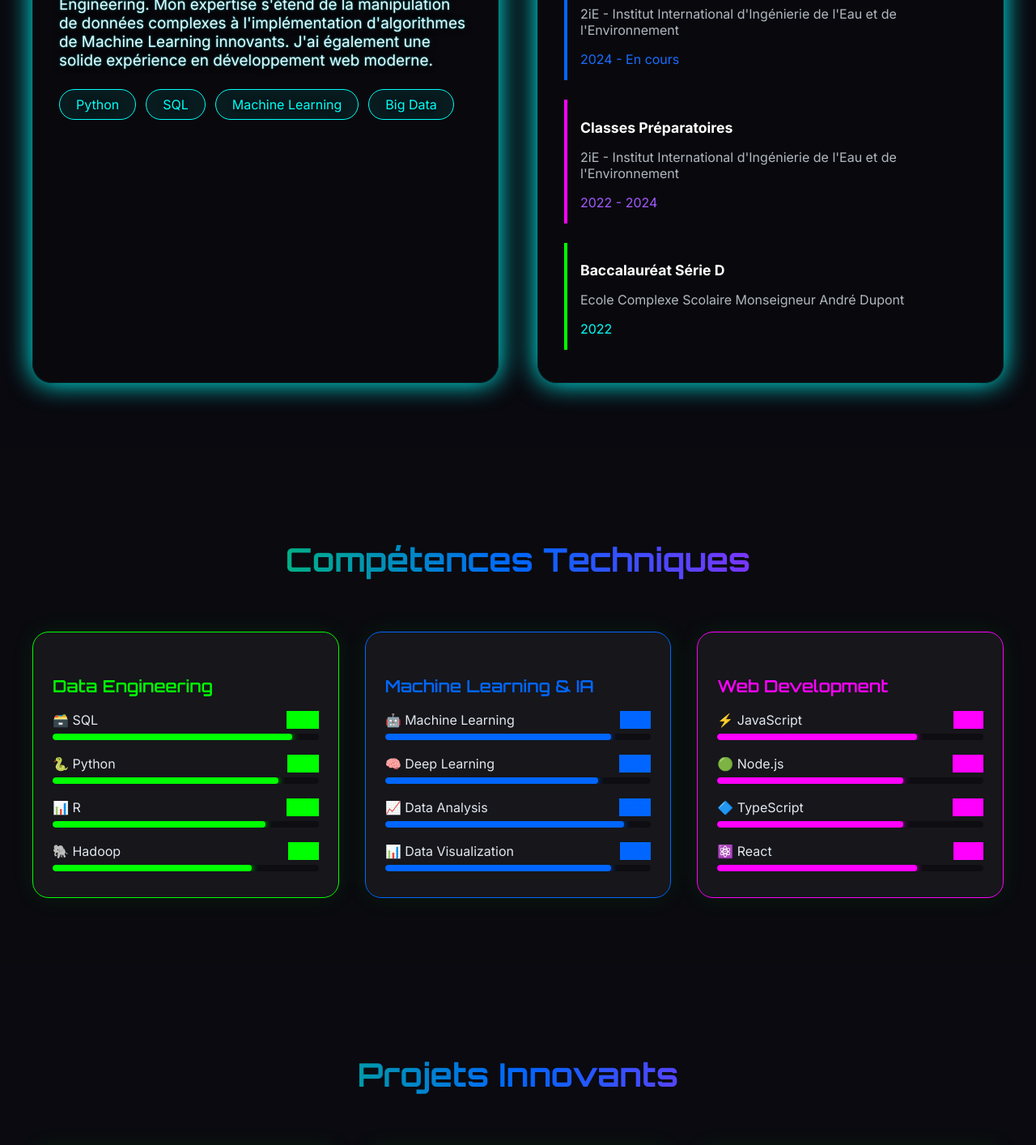
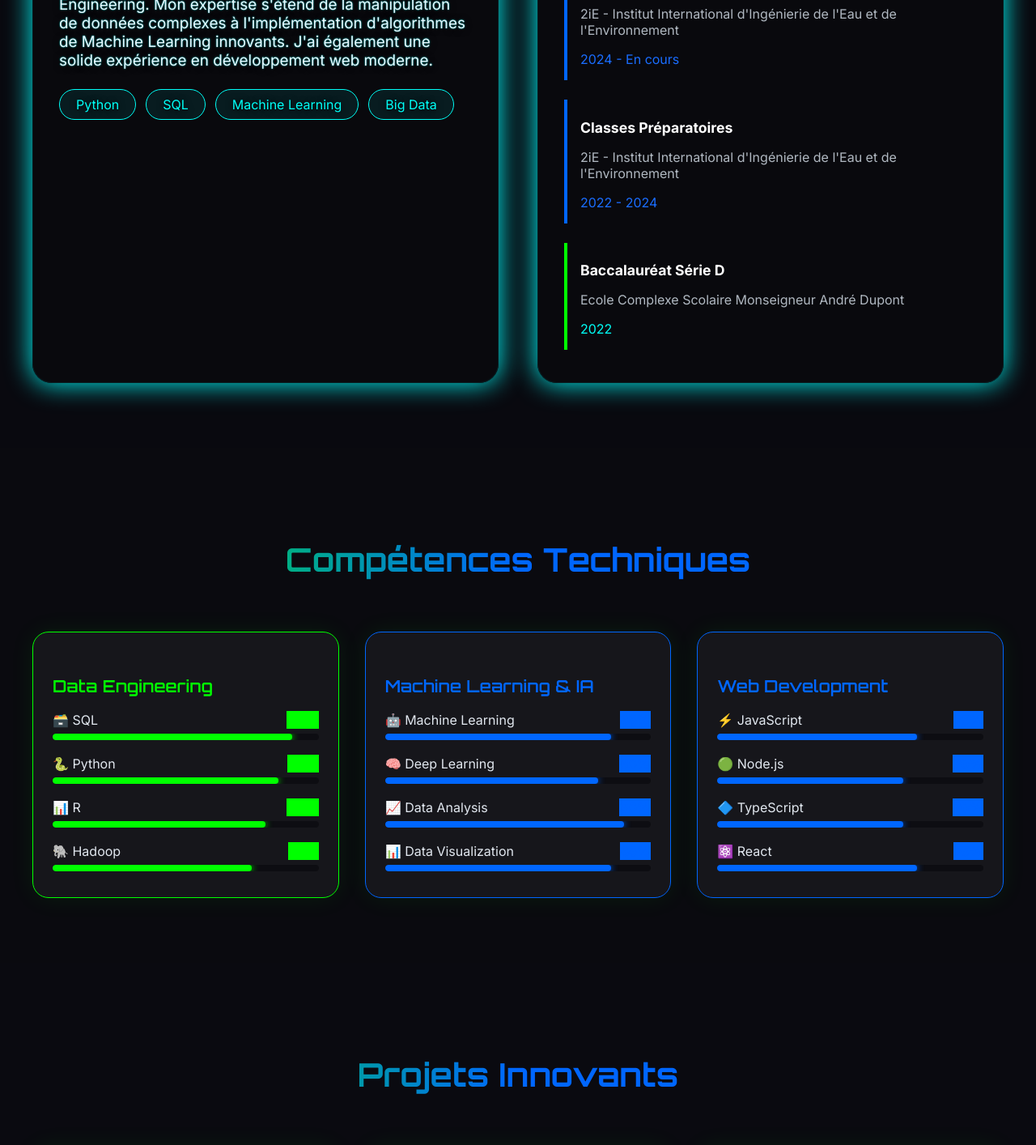
Before and after one commit to OUEDRAOGOFred/mon_portfolio, a React (Create React App) app: page / in a window 1280 px wide. Shown: the part 1200-2614 px from the top of the page at 81% size. Built offline with nearby package versions, Linux system fonts and the light colour scheme.

Commit message:
Suppression complète des couleurs violettes - tout en bleu

```diff
--- a/src/App.css
+++ b/src/App.css
@@ -338,10 +338,10 @@ body {
 /* Accent colors for titles */
 .about-green { color: #00fff7; }
 .about-blue { color: #1a6dff; }
-.about-purple { color: #a259ff; }
+.about-purple { color: #1a6dff; }
 .about-green-border { border-left: 4px solid #00ff00; padding-left: 16px; }
 .about-blue-border { border-left: 4px solid #0066ff; padding-left: 16px; }
-.about-purple-border { border-left: 4px solid #ff00ff; padding-left: 16px; }
+.about-purple-border { border-left: 4px solid #0066ff; padding-left: 16px; }
 .about-desc {
   color: #eaf6ff;
   margin-bottom: 24px;
@@ -392,7 +392,7 @@ body {
   font-weight: bold;
   text-align: center;
   margin-bottom: 64px;
-  background: linear-gradient(90deg, #00ff00, #0066ff, #ff00ff);
+  background: linear-gradient(90deg, #00ff00, #0066ff, #0066ff);
   -webkit-background-clip: text;
   -webkit-text-fill-color: transparent;
   background-clip: text;
@@ -415,7 +415,7 @@ body {
 }
 .skills-green { border: 1px solid #00ff00; }
 .skills-blue { border: 1px solid #0066ff; }
-.skills-purple { border: 1px solid #ff00ff; }
+.skills-purple { border: 1px solid #0066ff; }
 .skills-card-title {
   font-size: 1.3rem;
   font-family: 'Orbitron', sans-serif;
@@ -424,7 +424,7 @@ body {
   color: #00ff00;
 }
 .skills-blue .skills-card-title { color: #0066ff; }
-.skills-purple .skills-card-title { color: #ff00ff; }
+.skills-purple .skills-card-title { color: #0066ff; }
 .skills-list {
   display: flex;
   flex-direction: column;
@@ -446,7 +446,7 @@ body {
 }
 .skills-green .skills-item-level, .skills-bar-green { color: #00ff00; background: #00ff00; }
 .skills-blue .skills-item-level, .skills-bar-blue { color: #0066ff; background: #0066ff; }
-.skills-purple .skills-item-level, .skills-bar-purple { color: #ff00ff; background: #ff00ff; }
+.skills-purple .skills-item-level, .skills-bar-purple { color: #0066ff; background: #0066ff; }
 .skills-bar-bg {
   height: 8px;
   background: rgba(10,10,15,0.7);
@@ -460,7 +460,7 @@ body {
   transition: width 0.5s;
 }
 .skills-blue .skills-bar { box-shadow: 0 0 10px #0066ff; }
-.skills-purple .skills-bar { box-shadow: 0 0 10px #ff00ff; }
+.skills-purple .skills-bar { box-shadow: 0 0 10px #0066ff; }
 
 .projects-section {
   padding: 80px 0;
@@ -477,7 +477,7 @@ body {
   font-weight: bold;
   text-align: center;
   margin-bottom: 64px;
-  background: linear-gradient(90deg, #00ff00, #0066ff, #ff00ff);
+  background: linear-gradient(90deg, #00ff00, #0066ff, #0066ff);
   -webkit-background-clip: text;
   -webkit-text-fill-color: transparent;
   background-clip: text;
@@ -510,7 +510,7 @@ body {
 }
 .projects-green { color: #00ff00; border-color: #00ff00; }
 .projects-blue { color: #0066ff; border-color: #0066ff; }
-.projects-purple { color: #ff00ff; border-color: #ff00ff; }
+.projects-purple { color: #0066ff; border-color: #0066ff; }
 .projects-card-title {
   font-size: 1.2rem;
   font-family: 'Orbitron', sans-serif;
@@ -543,7 +543,7 @@ body {
   font-weight: bold;
   text-align: center;
   margin-bottom: 64px;
-  background: linear-gradient(90deg, #00ff00, #0066ff, #ff00ff);
+  background: linear-gradient(90deg, #00ff00, #0066ff, #0066ff);
   -webkit-background-clip: text;
   -webkit-text-fill-color: transparent;
   background-clip: text;
@@ -573,10 +573,10 @@ body {
 }
 .contact-green { color: #00ff00; }
 .contact-blue { color: #0066ff; }
-.contact-purple { color: #ff00ff; }
+.contact-purple { color: #0066ff; }
 .contact-green-border { border: 1px solid #00ff00; }
 .contact-blue-border { border: 1px solid #0066ff; }
-.contact-purple-border { border: 1px solid #ff00ff; }
+.contact-purple-border { border: 1px solid #0066ff; }
 .contact-info-list {
   display: flex;
   flex-direction: column;
@@ -660,7 +660,7 @@ body {
 .contact-btn {
   width: 100%;
   padding: 16px 0;
-  background: linear-gradient(90deg, #00ff00, #0066ff, #ff00ff);
+  background: linear-gradient(90deg, #00ff00, #0066ff, #0066ff);
   color: #fff;
   font-family: 'Orbitron', sans-serif;
   font-size: 1.1rem;
@@ -699,7 +699,7 @@ body {
   font-size: 2rem;
   font-family: 'Orbitron', sans-serif;
   font-weight: bold;
-  background: linear-gradient(90deg, #00ff00, #0066ff, #ff00ff);
+  background: linear-gradient(90deg, #00ff00, #0066ff, #0066ff);
   -webkit-background-clip: text;
   -webkit-text-fill-color: transparent;
   background-clip: text;
@@ -775,8 +775,8 @@ body {
   width: 10px;
   height: 10px;
   border-radius: 50%;
-  background: radial-gradient(circle, #a259ff 0%, #00fff7 80%, transparent 100%);
-  box-shadow: 0 0 16px 4px #a259ff, 0 0 32px 8px #00fff7;
+  background: radial-gradient(circle, #1a6dff 0%, #00fff7 80%, transparent 100%);
+  box-shadow: 0 0 16px 4px #1a6dff, 0 0 32px 8px #00fff7;
   opacity: 0.8;
   animation: point-move 8s infinite alternate ease-in-out;
 }
@@ -798,7 +798,7 @@ body {
   position: absolute;
   width: 30vw;
   height: 18vh;
-  stroke: #a259ff;
+  stroke: #1a6dff;
   stroke-width: 2;
   opacity: 0.25;
   filter: blur(0.5px);
```
